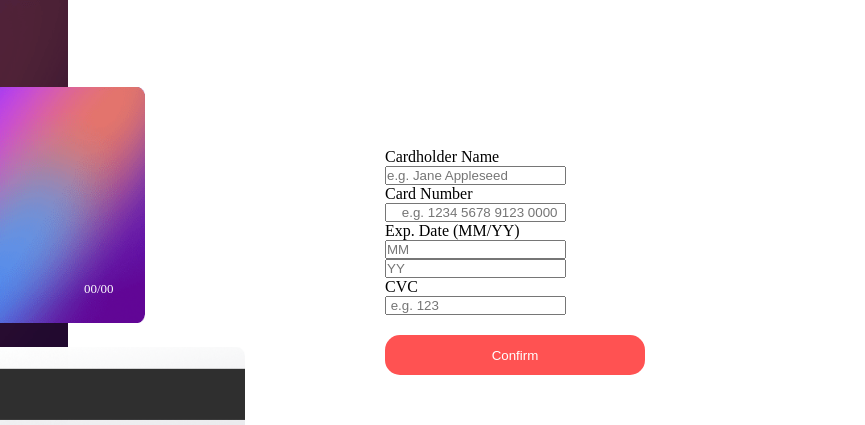
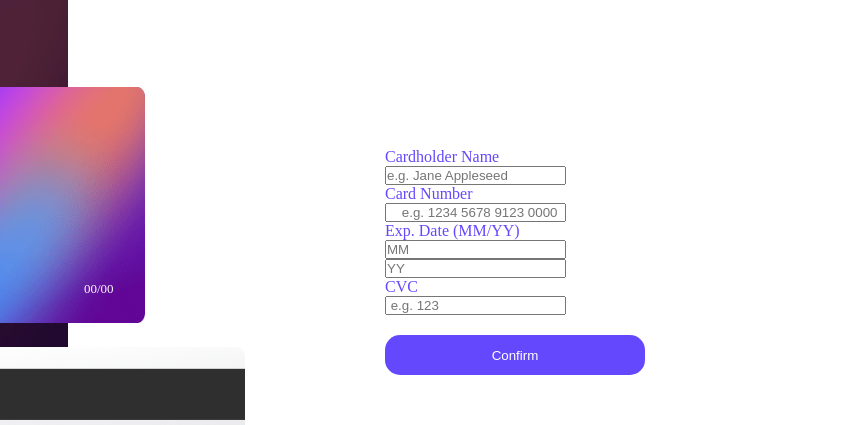
Before and after one commit to ekramgenerous/interactive-card-details-form-main, a plain HTML site: page index.html in a window 1280 px wide. Shown: the top 425 px of the page, 415-1280 px from the left. Drawn offline with Linux system fonts and the light colour scheme.

Commit message:
update css style

```diff
--- a/style.css
+++ b/style.css
@@ -4,7 +4,8 @@
     margin: 0;
 }
 :root{
-   --primary-color1:hsl(249, 99%, 64%) to hsl(278, 94%, 30%);
+   /* --primary-color1:hsl(249, 99%, 64%) to hsl(278, 94%, 30%); */
+   --primary-color1:hsl(249, 99%, 64%);
    --primary-color2: hsl(0, 100%, 66%);
    --natural-color1:hsl(0, 0%, 100%);
    --natural-color2:hsl(270, 3%, 87%);
@@ -86,14 +87,17 @@ body {
 
 
 .confirm {
-    background-color:var(--primary-color2);
-    color:var(--natural-color1);
+    background-color: var(--primary-color1);
+   color:var(--natural-color1);
     width:260px;
     height:40px;
     border-color: transparent;
     margin-top: 20px;
     margin-right:50px;
     border-radius: 15px;
+}
+label{
+    color:var(--primary-color1);
 }
 /* @media (max-width:375px){
     .background-2 {
```
